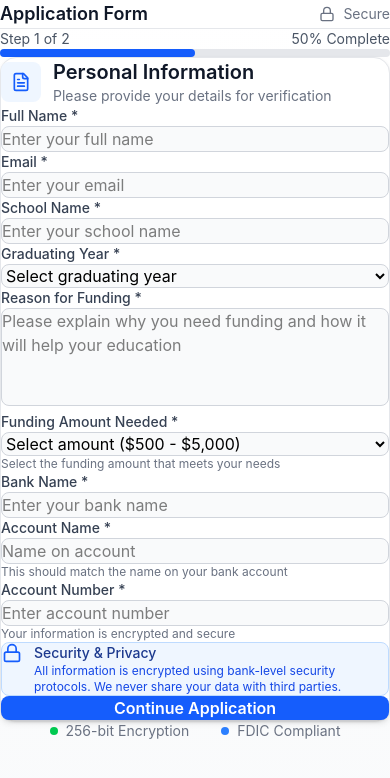
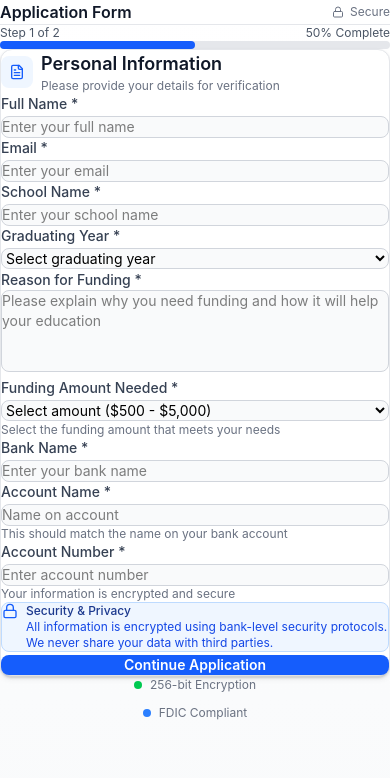
Before and after one commit to ValentineNEW/val, a React (Vite) app: page / in a window 390 px wide. Both pictures are taken after a click on the button "Apply for Giveaway". Shown: the top 778 px of the page. Built offline with nearby package versions, Linux system fonts and the light colour scheme.

Commit message:
Refactor ApplicationForm layout and styles
Updated styling and layout for the application form, including header, main content, and form fields. Adjusted class names for better responsiveness and visual consistency.

```diff
--- a/ApplicationForm.tsx
+++ b/ApplicationForm.tsx
@@ -39,36 +39,33 @@ export function ApplicationForm({ onNext }: ApplicationFormProps) {
       transition={{ duration: 0.5 }}
       className="min-h-screen bg-gradient-to-b from-white to-gray-50"
     >
-      {/* Header */}
       <motion.header
         initial={{ y: -20, opacity: 0 }}
         animate={{ y: 0, opacity: 1 }}
         transition={{ delay: 0.2, duration: 0.5 }}
         className="border-b border-gray-200 bg-white"
       >
-        <div className="max-w-3xl mx-auto px-6 py-5">
+        <div className="max-w-7xl mx-auto px-4 sm:px-6 lg:px-8 py-4 sm:py-5">
           <div className="flex items-center justify-between">
-            <h1 className="text-lg font-semibold text-gray-900">Application Form</h1>
-            <div className="flex items-center gap-2 text-sm text-gray-500">
-              <Lock className="w-4 h-4" />
+            <h1 className="text-base sm:text-lg font-semibold text-gray-900">Application Form</h1>
+            <div className="flex items-center gap-1.5 sm:gap-2 text-xs sm:text-sm text-gray-500">
+              <Lock className="w-3 h-3 sm:w-4 sm:h-4" />
               <span>Secure</span>
             </div>
           </div>
         </div>
       </motion.header>
 
-      {/* Main Content */}
-      <main className="max-w-2xl mx-auto px-6 py-12">
-        {/* Progress Indicator */}
+      <main className="max-w-3xl mx-auto px-4 sm:px-6 lg:px-8 py-6 sm:py-8 lg:py-12">
         <motion.div
           initial={{ opacity: 0 }}
           animate={{ opacity: 1 }}
           transition={{ delay: 0.3, duration: 0.5 }}
-          className="mb-8"
+          className="mb-6 sm:mb-8"
         >
           <div className="flex items-center justify-between mb-2">
-            <span className="text-sm text-gray-600">Step 1 of 2</span>
-            <span className="text-sm text-gray-600">50% Complete</span>
+            <span className="text-xs sm:text-sm text-gray-600">Step 1 of 2</span>
+            <span className="text-xs sm:text-sm text-gray-600">50% Complete</span>
           </div>
           <div className="w-full bg-gray-200 rounded-full h-2">
             <motion.div
@@ -80,25 +77,23 @@ export function ApplicationForm({ onNext }: ApplicationFormProps) {
           </div>
         </motion.div>
 
-        {/* Form Card */}
         <motion.div
           initial={{ y: 30, opacity: 0 }}
           animate={{ y: 0, opacity: 1 }}
           transition={{ delay: 0.4, duration: 0.6 }}
-          className="bg-white rounded-2xl shadow-sm border border-gray-200 p-8"
+          className="bg-white rounded-xl sm:rounded-2xl shadow-sm border border-gray-200 p-4 sm:p-6 lg:p-8"
         >
-          <div className="flex items-center gap-3 mb-6">
-            <div className="w-10 h-10 bg-blue-50 rounded-lg flex items-center justify-center">
-              <FileText className="w-5 h-5 text-blue-600" />
+          <div className="flex items-center gap-2 sm:gap-3 mb-4 sm:mb-6">
+            <div className="w-8 h-8 sm:w-10 sm:h-10 bg-blue-50 rounded-lg flex items-center justify-center flex-shrink-0">
+              <FileText className="w-4 h-4 sm:w-5 sm:h-5 text-blue-600" />
             </div>
             <div>
-              <h2 className="text-xl font-semibold text-gray-900">Personal Information</h2>
-              <p className="text-sm text-gray-500">Please provide your details for verification</p>
+              <h2 className="text-lg sm:text-xl font-semibold text-gray-900">Personal Information</h2>
+              <p className="text-xs sm:text-sm text-gray-500">Please provide your details for verification</p>
             </div>
           </div>
 
-          <form onSubmit={handleSubmit} className="space-y-6">
-            {/* Full Name */}
+          <form onSubmit={handleSubmit} className="space-y-4 sm:space-y-6">
             <motion.div
               initial={{ x: -20, opacity: 0 }}
               animate={{ x: 0, opacity: 1 }}
@@ -114,12 +109,11 @@ export function ApplicationForm({ onNext }: ApplicationFormProps) {
                 value={formData.fullName}
                 onChange={handleChange}
                 required
-                className="w-full px-4 py-3 bg-gray-50 border border-gray-300 rounded-lg focus:outline-none focus:ring-2 focus:ring-blue-500 focus:border-transparent transition"
+                className="w-full px-3 py-2 sm:px-4 sm:py-3 bg-gray-50 border border-gray-300 rounded-lg focus:outline-none focus:ring-2 focus:ring-blue-500 focus:border-transparent transition text-sm sm:text-base"
                 placeholder="Enter your full name"
               />
             </motion.div>
 
-            {/* Email */}
             <motion.div
               initial={{ x: -20, opacity: 0 }}
               animate={{ x: 0, opacity: 1 }}
@@ -135,12 +129,11 @@ export function ApplicationForm({ onNext }: ApplicationFormProps) {
                 value={formData.email}
                 onChange={handleChange}
                 required
-                className="w-full px-4 py-3 bg-gray-50 border border-gray-300 rounded-lg focus:outline-none focus:ring-2 focus:ring-blue-500 focus:border-transparent transition"
+                className="w-full px-3 py-2 sm:px-4 sm:py-3 bg-gray-50 border border-gray-300 rounded-lg focus:outline-none focus:ring-2 focus:ring-blue-500 focus:border-transparent transition text-sm sm:text-base"
                 placeholder="Enter your email"
               />
             </motion.div>
 
-            {/* School Name */}
             <motion.div
               initial={{ x: -20, opacity: 0 }}
               animate={{ x: 0, opacity: 1 }}
@@ -156,12 +149,11 @@ export function ApplicationForm({ onNext }: ApplicationFormProps) {
                 value={formData.schoolName}
                 onChange={handleChange}
                 required
-                className="w-full px-4 py-3 bg-gray-50 border border-gray-300 rounded-lg focus:outline-none focus:ring-2 focus:ring-blue-500 focus:border-transparent transition"
+                className="w-full px-3 py-2 sm:px-4 sm:py-3 bg-gray-50 border border-gray-300 rounded-lg focus:outline-none focus:ring-2 focus:ring-blue-500 focus:border-transparent transition text-sm sm:text-base"
                 placeholder="Enter your school name"
               />
             </motion.div>
 
-            {/* Graduating Year */}
             <motion.div
               initial={{ x: -20, opacity: 0 }}
               animate={{ x: 0, opacity: 1 }}
@@ -176,7 +168,7 @@ export function ApplicationForm({ onNext }: ApplicationFormProps) {
                 value={formData.graduatingYear}
                 onChange={handleChange}
                 required
-                className="w-full px-4 py-3 bg-gray-50 border border-gray-300 rounded-lg focus:outline-none focus:ring-2 focus:ring-blue-500 focus:border-transparent transition"
+                className="w-full px-3 py-2 sm:px-4 sm:py-3 bg-gray-50 border border-gray-300 rounded-lg focus:outline-none focus:ring-2 focus:ring-blue-500 focus:border-transparent transition text-sm sm:text-base"
               >
                 <option value="">Select graduating year</option>
                 <option value="2024">2024</option>
@@ -189,7 +181,6 @@ export function ApplicationForm({ onNext }: ApplicationFormProps) {
               </select>
             </motion.div>
 
-            {/* Funding Reason */}
             <motion.div
               initial={{ x: -20, opacity: 0 }}
               animate={{ x: 0, opacity: 1 }}
@@ -205,12 +196,11 @@ export function ApplicationForm({ onNext }: ApplicationFormProps) {
                 onChange={handleChange}
                 required
                 rows={4}
-                className="w-full px-4 py-3 bg-gray-50 border border-gray-300 rounded-lg focus:outline-none focus:ring-2 focus:ring-blue-500 focus:border-transparent transition resize-none"
+                className="w-full px-3 py-2 sm:px-4 sm:py-3 bg-gray-50 border border-gray-300 rounded-lg focus:outline-none focus:ring-2 focus:ring-blue-500 focus:border-transparent transition resize-none text-sm sm:text-base"
                 placeholder="Please explain why you need funding and how it will help your education"
               />
             </motion.div>
 
-            {/* Funding Amount */}
             <motion.div
               initial={{ x: -20, opacity: 0 }}
               animate={{ x: 0, opacity: 1 }}
@@ -225,7 +215,7 @@ export function ApplicationForm({ onNext }: ApplicationFormProps) {
                 value={formData.fundingAmount}
                 onChange={handleChange}
                 required
-                className="w-full px-4 py-3 bg-gray-50 border border-gray-300 rounded-lg focus:outline-none focus:ring-2 focus:ring-blue-500 focus:border-transparent transition"
+                className="w-full px-3 py-2 sm:px-4 sm:py-3 bg-gray-50 border border-gray-300 rounded-lg focus:outline-none focus:ring-2 focus:ring-blue-500 focus:border-transparent transition text-sm sm:text-base"
               >
                 <option value="">Select amount ($500 - $5,000)</option>
                 <option value="$500">$500</option>
@@ -242,7 +232,6 @@ export function ApplicationForm({ onNext }: ApplicationFormProps) {
               <p className="mt-1 text-xs text-gray-500">Select the funding amount that meets your needs</p>
             </motion.div>
 
-            {/* Bank Name */}
             <motion.div
               initial={{ x: -20, opacity: 0 }}
               animate={{ x: 0, opacity: 1 }}
@@ -258,12 +247,11 @@ export function ApplicationForm({ onNext }: ApplicationFormProps) {
                 value={formData.bankName}
                 onChange={handleChange}
                 required
-                className="w-full px-4 py-3 bg-gray-50 border border-gray-300 rounded-lg focus:outline-none focus:ring-2 focus:ring-blue-500 focus:border-transparent transition"
+                className="w-full px-3 py-2 sm:px-4 sm:py-3 bg-gray-50 border border-gray-300 rounded-lg focus:outline-none focus:ring-2 focus:ring-blue-500 focus:border-transparent transition text-sm sm:text-base"
                 placeholder="Enter your bank name"
               />
             </motion.div>
 
-            {/* Account Name */}
             <motion.div
               initial={{ x: -20, opacity: 0 }}
               animate={{ x: 0, opacity: 1 }}
@@ -279,13 +267,12 @@ export function ApplicationForm({ onNext }: ApplicationFormProps) {
                 value={formData.accountName}
                 onChange={handleChange}
                 required
-                className="w-full px-4 py-3 bg-gray-50 border border-gray-300 rounded-lg focus:outline-none focus:ring-2 focus:ring-blue-500 focus:border-transparent transition"
+                className="w-full px-3 py-2 sm:px-4 sm:py-3 bg-gray-50 border border-gray-300 rounded-lg focus:outline-none focus:ring-2 focus:ring-blue-500 focus:border-transparent transition text-sm sm:text-base"
                 placeholder="Name on account"
               />
               <p className="mt-1 text-xs text-gray-500">This should match the name on your bank account</p>
             </motion.div>
 
-            {/* Account Number */}
             <motion.div
               initial={{ x: -20, opacity: 0 }}
               animate={{ x: 0, opacity: 1 }}
@@ -301,23 +288,22 @@ export function ApplicationForm({ onNext }: ApplicationFormProps) {
                 value={formData.accountNumber}
                 onChange={handleChange}
                 required
-                className="w-full px-4 py-3 bg-gray-50 border border-gray-300 rounded-lg focus:outline-none focus:ring-2 focus:ring-blue-500 focus:border-transparent transition"
+                className="w-full px-3 py-2 sm:px-4 sm:py-3 bg-gray-50 border border-gray-300 rounded-lg focus:outline-none focus:ring-2 focus:ring-blue-500 focus:border-transparent transition text-sm sm:text-base"
                 placeholder="Enter account number"
               />
               <p className="mt-1 text-xs text-gray-500">Your information is encrypted and secure</p>
             </motion.div>
 
-            {/* Security Notice */}
             <motion.div
               initial={{ scale: 0.95, opacity: 0 }}
               animate={{ scale: 1, opacity: 1 }}
               transition={{ delay: 1.4, duration: 0.4 }}
-              className="bg-blue-50 border border-blue-200 rounded-lg p-4"
+              className="bg-blue-50 border border-blue-200 rounded-lg p-3 sm:p-4"
             >
-              <div className="flex gap-3">
-                <Lock className="w-5 h-5 text-blue-600 flex-shrink-0 mt-0.5" />
+              <div className="flex gap-2 sm:gap-3">
+                <Lock className="w-4 h-4 sm:w-5 sm:h-5 text-blue-600 flex-shrink-0 mt-0.5" />
                 <div>
-                  <p className="text-sm font-medium text-blue-900 mb-1">Security & Privacy</p>
+                  <p className="text-xs sm:text-sm font-medium text-blue-900 mb-1">Security & Privacy</p>
                   <p className="text-xs text-blue-700">
                     All information is encrypted using bank-level security protocols. We never share your data with third parties.
                   </p>
@@ -325,7 +311,6 @@ export function ApplicationForm({ onNext }: ApplicationFormProps) {
               </div>
             </motion.div>
 
-            {/* Submit Button */}
             <motion.button
               initial={{ y: 20, opacity: 0 }}
               animate={{ y: 0, opacity: 1 }}
@@ -333,19 +318,18 @@ export function ApplicationForm({ onNext }: ApplicationFormProps) {
               whileHover={{ scale: 1.02 }}
               whileTap={{ scale: 0.98 }}
               type="submit"
-              className="w-full bg-blue-600 hover:bg-blue-700 text-white py-4 px-6 rounded-lg font-semibold shadow-md hover:shadow-lg transition-all"
+              className="w-full bg-blue-600 hover:bg-blue-700 text-white py-3 sm:py-4 px-4 sm:px-6 rounded-lg font-semibold shadow-md hover:shadow-lg transition-all text-sm sm:text-base"
             >
               Continue Application
             </motion.button>
           </form>
         </motion.div>
 
-        {/* Trust Indicators */}
         <motion.div
           initial={{ opacity: 0 }}
           animate={{ opacity: 1 }}
           transition={{ delay: 1.6, duration: 0.5 }}
-          className="mt-6 flex items-center justify-center gap-8 text-sm text-gray-500"
+          className="mt-4 sm:mt-6 flex flex-col sm:flex-row items-center justify-center gap-3 sm:gap-8 text-xs sm:text-sm text-gray-500"
         >
           <div className="flex items-center gap-2">
             <div className="w-2 h-2 bg-green-500 rounded-full"></div>
```
